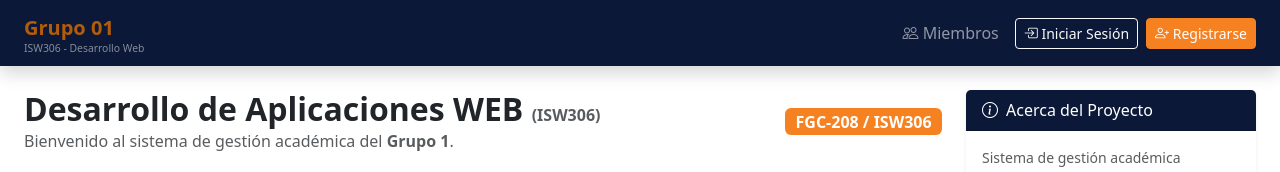
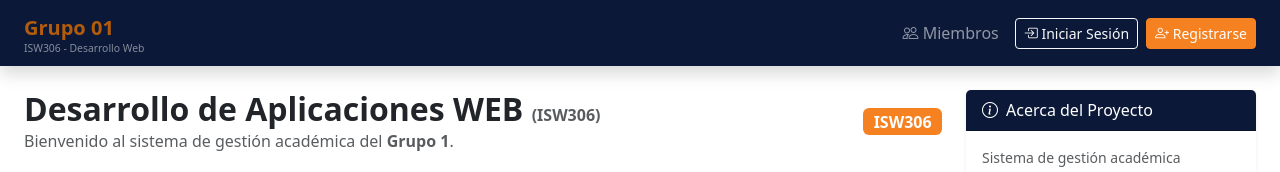
Before and after one commit to 100066613/proyecto-grupo1-uapa, a plain HTML site: page index.html in a window 1280 px wide. Shown: the top 172 px of the page. Drawn offline with nearby package versions, Linux system fonts and the light colour scheme; no server answers.

Commit message:
Corrige codigo de asignatura en el encabezado

```diff
--- a/index.html
+++ b/index.html
@@ -74,7 +74,7 @@
                         <h2 class="fw-bold mb-0">Desarrollo de Aplicaciones WEB <small class="text-muted fs-6">(ISW306)</small></h2>
                         <p class="text-muted mb-0">Bienvenido al sistema de gestión académica del <strong>Grupo 1</strong>.</p>
                     </div>
-                    <span class="badge bg-naranja text-white fs-6 mt-2 mt-md-0">FGC-208 / ISW306</span>
+                    <span class="badge bg-naranja text-white fs-6 mt-2 mt-md-0">ISW306</span>
                 </div>
 
                 <!-- Tarjetas de estadísticas -->
```
